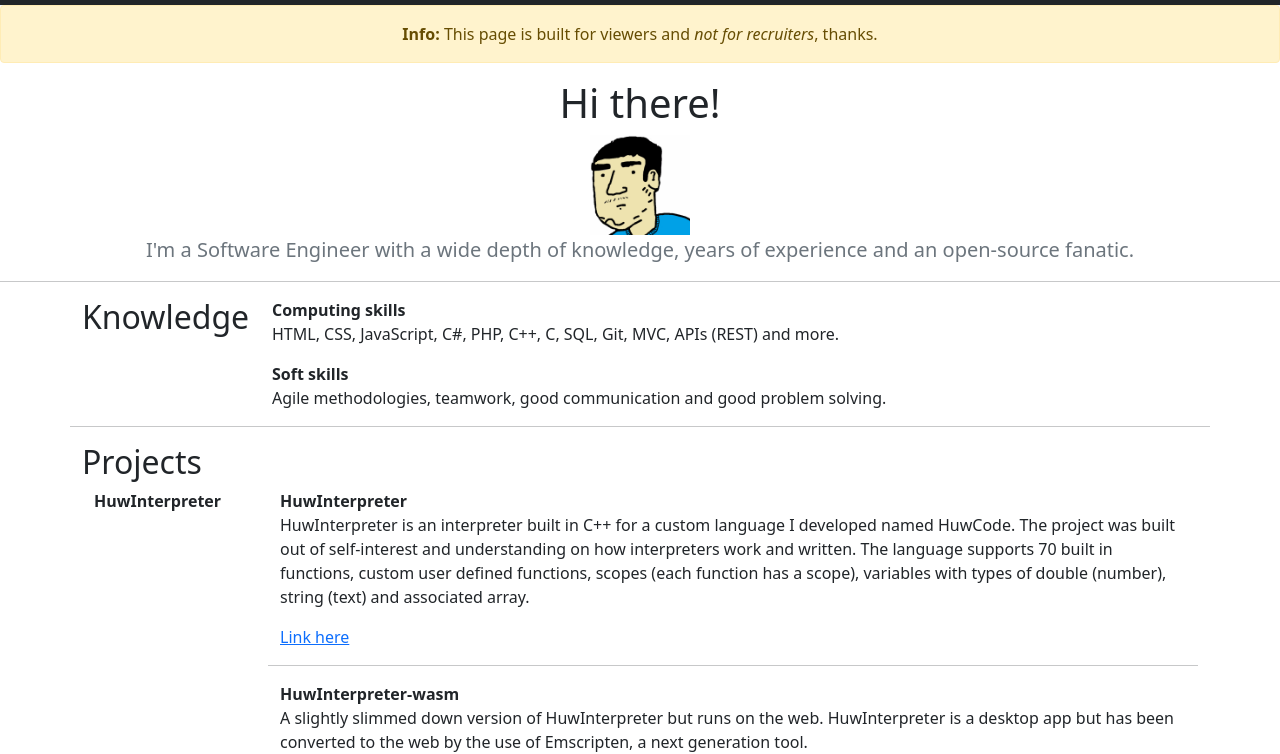
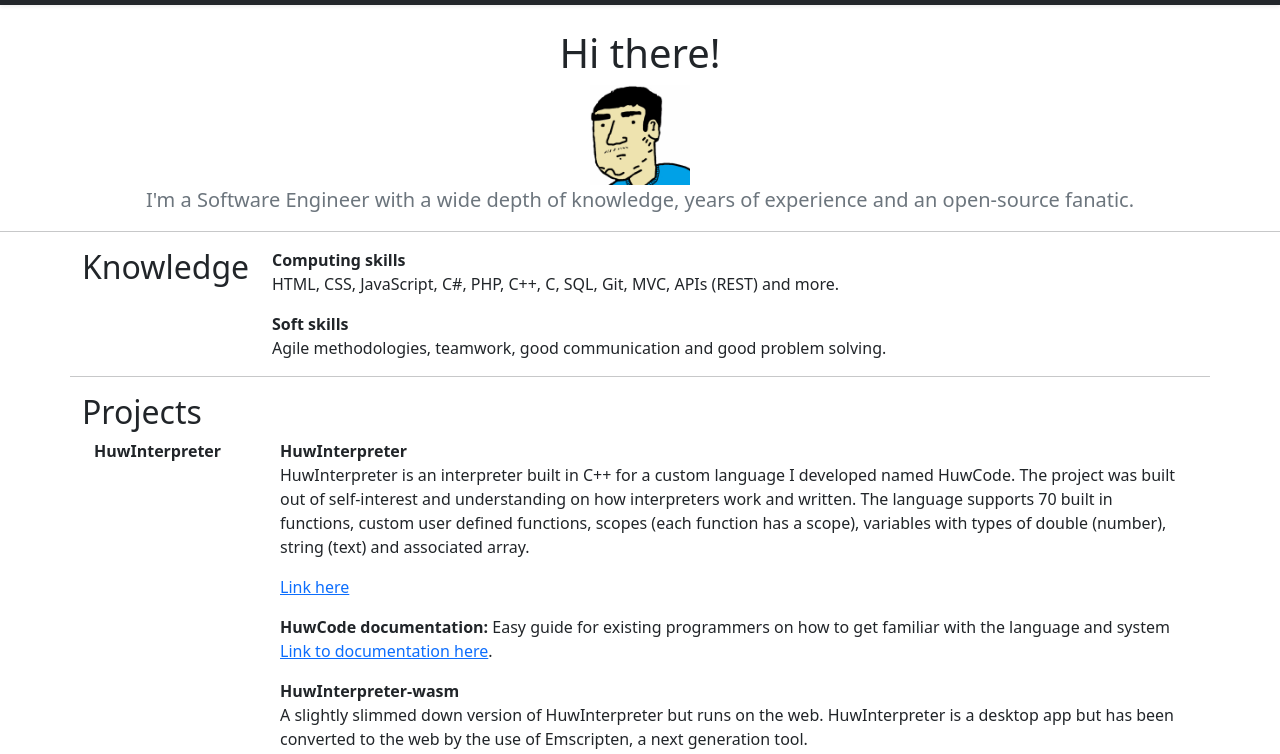
Before and after one commit to huwdp/huwdp.github.io, a plain HTML site: page index.html in a window 1280 px wide. Shown: the part 51-805 px from the top of the page. Drawn offline with nearby package versions, Linux system fonts and the light colour scheme.

Commit message:
Add HuwCode documentation to page and remove stupid warning at top

```diff
--- a/index.html
+++ b/index.html
@@ -44,13 +44,9 @@
             </div>
         </header>
         <main>
-            <section>
-                <div class="alert alert-warning" role="alert">
-                    <center><strong>Info:</strong> This page is built for viewers and <i>not for recruiters</i>, thanks.</center>
-                </div>
-            </section>
             <section class="jumbotron text-center">
                 <div class="container">
+		    <br />
                     <h1>Hi there!</h1>
                     <img src="avatar.png" width="100px" />
                     <p class="lead text-muted">I'm a Software Engineer with a wide depth of knowledge, years of experience and an open-source fanatic.</p>
@@ -93,7 +89,10 @@
                                     <p>
                                         <a href="https://github.com/huwdp/huwinterpreter">Link here</a>
                                     </p>
-                                    <hr />
+                                </div>
+
+                                <div class="row">
+                                    <p><strong>HuwCode documentation:</strong> Easy guide for existing programmers on how to get familiar with the language and system <a href="https://huwdp.github.io/huwcode-documentation/">Link to documentation here</a>.</p>
                                 </div>
                                 <div class="row">
                                     <strong>HuwInterpreter-wasm</strong>
```
